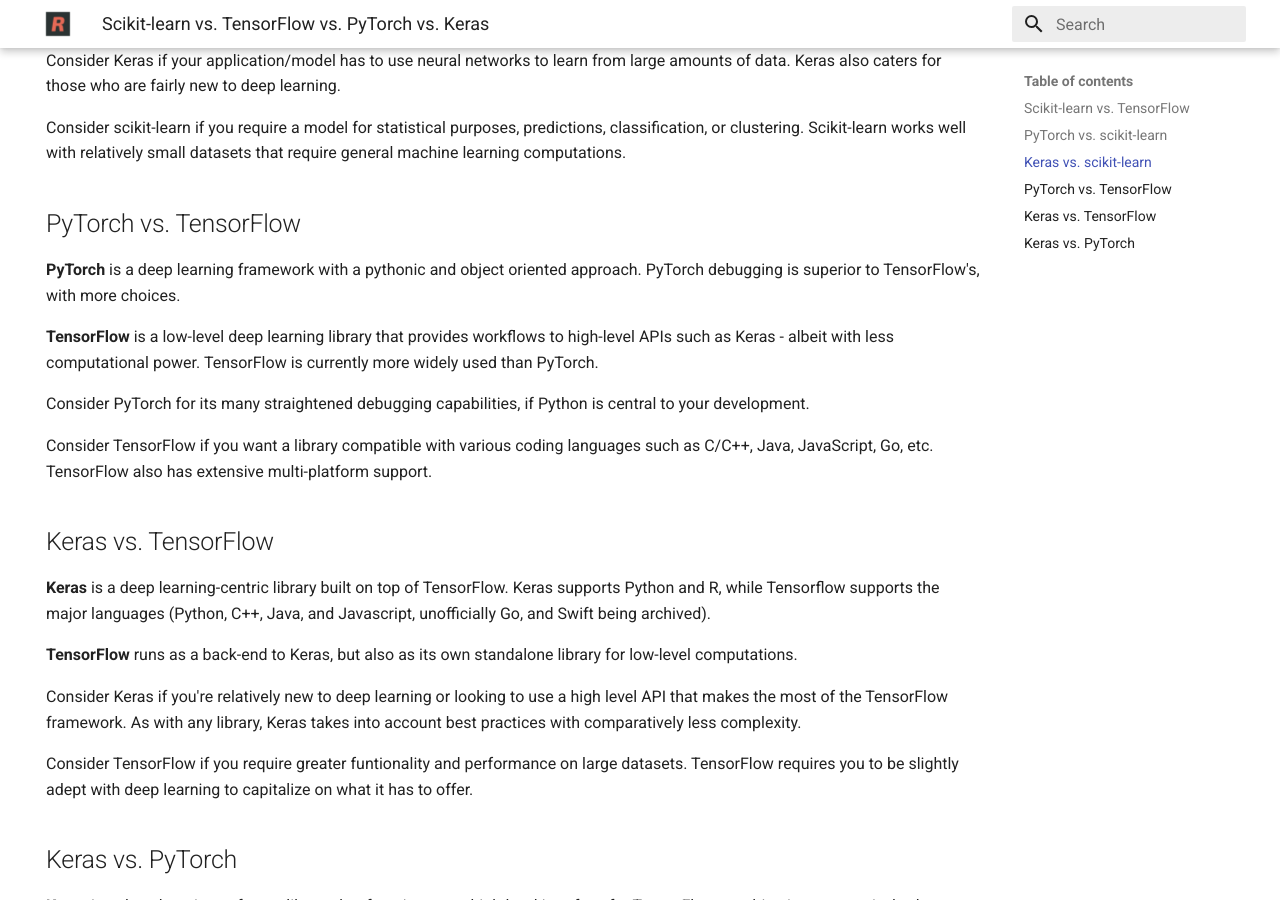
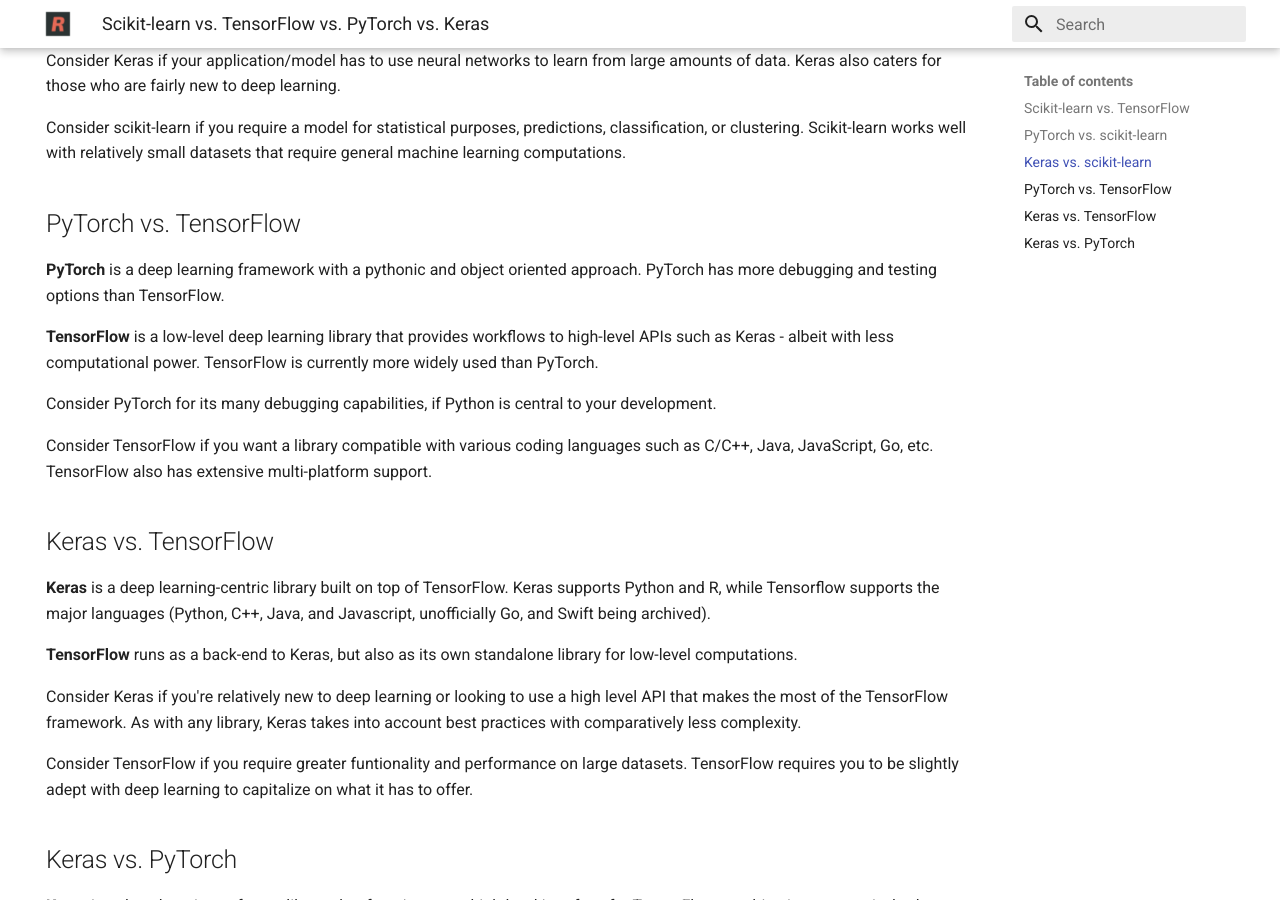
Before and after one commit to ritza-co/internal-articles, an MkDocs documentation site: the page built from docs/scikit-learn-vs-tensorflow-vs-pytorch-vs-keras.md, in a window 1280 px wide and 900 px high, scrolled down 1096 px. Built offline with MkDocs 1.6.1 and Material for MkDocs 9.7.7, drawn with Linux system fonts in a browser that asks for light colours.

Commit message:
Update scikit-learn-vs-tensorflow-vs-pytorch-vs-keras.md

```diff
--- a/docs/scikit-learn-vs-tensorflow-vs-pytorch-vs-keras.md
+++ b/docs/scikit-learn-vs-tensorflow-vs-pytorch-vs-keras.md
@@ -39,11 +39,11 @@
 
 ## PyTorch vs. TensorFlow
 
-**PyTorch** is a deep learning framework with a pythonic and object oriented approach. PyTorch debugging is superior to TensorFlow's, with more choices.
+**PyTorch** is a deep learning framework with a pythonic and object oriented approach. PyTorch has more debugging and testing options than TensorFlow.
 
 **TensorFlow** is a low-level deep learning library that provides workflows to high-level APIs such as Keras - albeit with less computational power. TensorFlow is currently more widely used than PyTorch.
 
-Consider PyTorch for its many straightened debugging capabilities, if Python is central to your development.
+Consider PyTorch for its many debugging capabilities, if Python is central to your development.
 
 Consider TensorFlow if you want a library compatible with various coding languages such as C/C++, Java, JavaScript, Go, etc. TensorFlow also has extensive multi-platform support.
 
```
